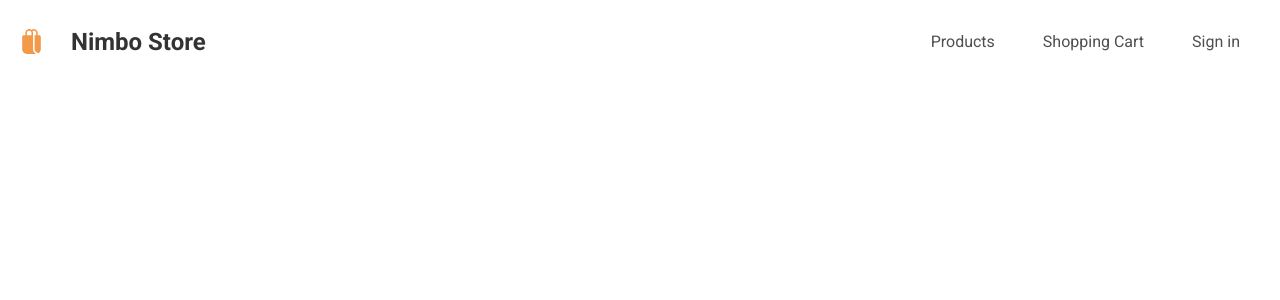
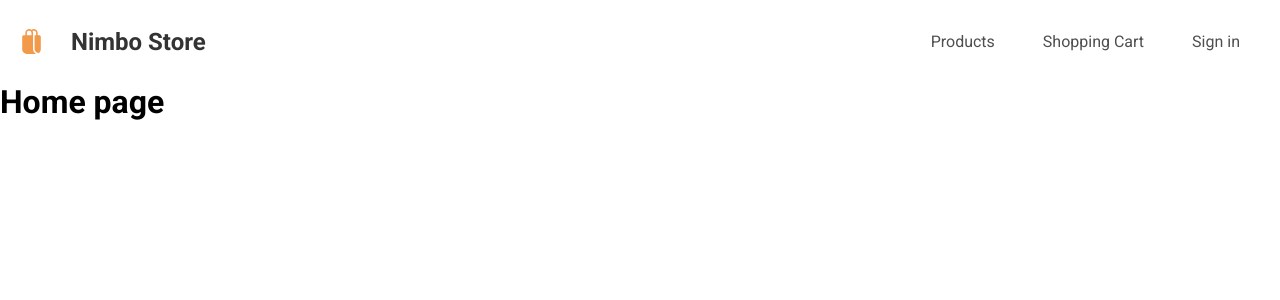
Before and after one commit to Nimbo1999/agsoft-react-course, a React (Create React App) app: page / in a window 1280 px wide. Shown: the top 300 px of the page. Built offline with nearby package versions, Linux system fonts and the light colour scheme.

Commit message:
Adiciona as rotas do projeto

```diff
--- a/package.json
+++ b/package.json
@@ -6,6 +6,7 @@
     "@testing-library/jest-dom": "^5.16.1",
     "@testing-library/react": "^12.1.2",
     "@testing-library/user-event": "^13.5.0",
+    "firebase": "^9.6.1",
     "node-sass": "^7.0.0",
     "react": "^17.0.2",
     "react-dom": "^17.0.2",
--- a/src/App.js
+++ b/src/App.js
@@ -1,5 +1,9 @@
+import { Routes, Route } from 'react-router-dom';
+
 import ListItem from './components/ListItem/ListItem';
 import ShoppingBag from './assets/icons/ShoppingBag';
+
+import routes from './routes';
 
 function App() {
     return (
@@ -18,6 +22,12 @@ function App() {
                     </ul>
                 </nav>
             </header>
+
+            <Routes>
+                {routes.map(props => (
+                    <Route {...props} />
+                ))}
+            </Routes>
         </div>
     );
 }
--- a/src/App.scss
+++ b/src/App.scss
@@ -1,6 +1,8 @@
 .main-application {
     display: flex;
+    flex-direction: column;
     width: 100%;
+    height: 100%;
 
     header {
         display: flex;
--- a/src/index.js
+++ b/src/index.js
@@ -1,12 +1,15 @@
-import React from "react";
-import ReactDOM from "react-dom";
+import React from 'react';
+import ReactDOM from 'react-dom';
+import { BrowserRouter } from 'react-router-dom';
 
-import App from "./App";
-import "./assets/styles/main.scss";
+import App from './App';
+import './assets/styles/main.scss';
 
 ReactDOM.render(
-  <React.StrictMode>
-    <App />
-  </React.StrictMode>,
-  document.getElementById("root")
+    <React.StrictMode>
+        <BrowserRouter>
+            <App />
+        </BrowserRouter>
+    </React.StrictMode>,
+    document.getElementById('root')
 );
--- /dev/null
+++ b/src/routes/index.js
@@ -0,0 +1,28 @@
+const routes = [
+    {
+        path: '/',
+        element: <h1>Home page</h1>
+    },
+    {
+        path: '/categories',
+        element: <h1>Categories</h1>
+    },
+    {
+        path: '/categories/:token',
+        element: <h1>Categorie</h1>
+    },
+    {
+        path: '/cart',
+        element: <h1>Cart</h1>
+    },
+    {
+        path: '/signin',
+        element: <h1>Sign in</h1>
+    },
+    {
+        path: '/signup',
+        element: <h1>Sign Up</h1>
+    }
+];
+
+export default routes;
```
Also changed, not shown: 1 other file (tests, documents, lock files or other folders).
